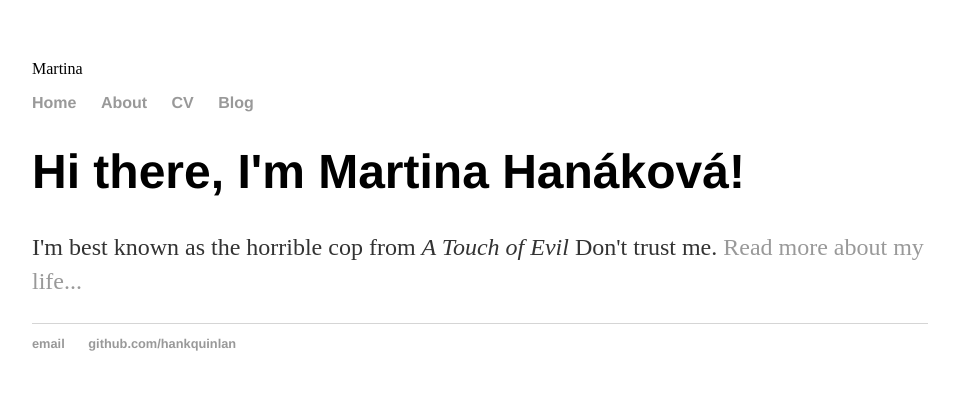
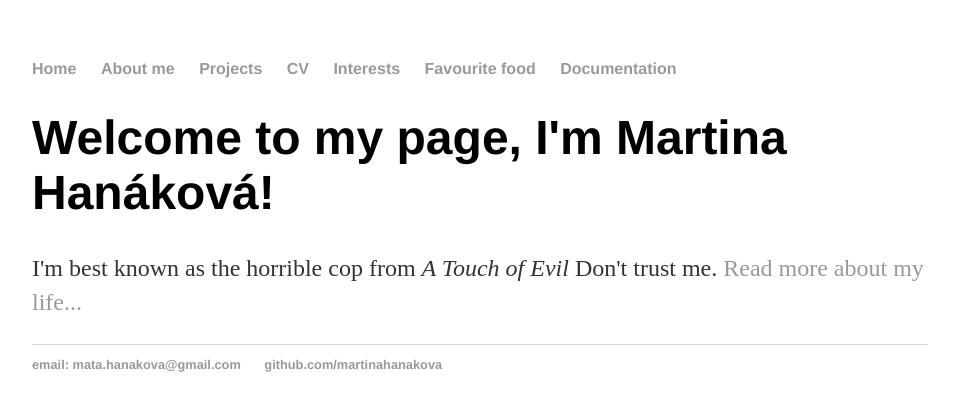
Before and after one commit to martinahanakova/martinahanakova.github.io, a Jekyll site: the page built from index.html, in a window 1280 px wide. Shown: the top 411 px of the page, without its empty margins (160-1113 px from the left). Built offline with Jekyll 4.4.1, drawn with Linux system fonts in a browser that asks for light colours.

Commit message:
Navigation

```diff
--- a/_layouts/default.html
+++ b/_layouts/default.html
@@ -6,13 +6,15 @@
 			<link rel="stylesheet" type="text/css" href="/css/main.css">
 		</head>
 		<body>
-			<header>Martina</header>
 			<nav>
 	    		<ul>
 	        		<li><a href="/">Home</a></li>
-		        	<li><a href="/about">About</a></li>
-	        		<li><a href="/cv">CV</a></li>
-	        		<li><a href="/blog">Blog</a></li>
+		        	<li><a href="/about">About me</a></li>
+	        		<li><a href="/projects">Projects</a></li>
+							<li><a href="/cv">CV</a></li>
+	        		<li><a href="/interests">Interests</a></li>
+							<li><a href="/food">Favourite food</a></li>
+							<li><a href="/documentation">Documentation</a></li>
 	    		</ul>
 			</nav>
 			<div class="container">
@@ -22,8 +24,8 @@
 			</div><!-- /.container -->
 			<footer>
 	    		<ul>
-	        		<li><a href="mailto:hankquinlanhub@gmail.com">email</a></li>
-	        		<li><a href="https://github.com/hankquinlan">github.com/hankquinlan</a></li>
+	        		<li><a href="mailto:mata.hanakova@gmail.com">email: mata.hanakova@gmail.com</a></li>
+	        		<li><a href="https://github.com/martinahanakova">github.com/martinahanakova</a></li>
 				</ul>
 			</footer>
 		</body>
--- a/index.html
+++ b/index.html
@@ -3,6 +3,6 @@ layout: default
 title: Hank Quinlan, Horrible Cop
 ---
 <div class="blurb">
-	<h1>Hi there, I'm Martina Hanáková!</h1>
+	<h1>Welcome to my page, I'm Martina Hanáková!</h1>
 	<p>I'm best known as the horrible cop from <em>A Touch of Evil</em> Don't trust me. <a href="/about">Read more about my life...</a></p>
 </div><!-- /.blurb -->
```
